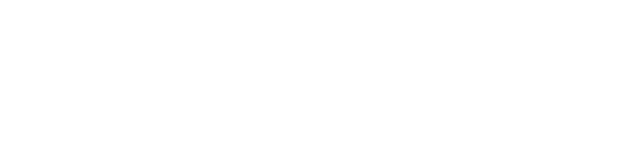
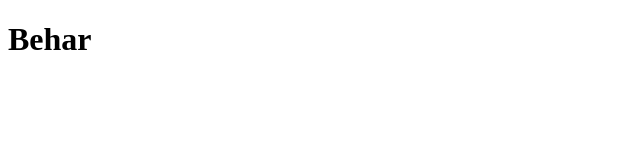
Before and after one commit to nin3ty9/Kontaktbok-Grupp-5, a plain HTML site: page Beharspage.html in a window 1280 px wide. Shown: the whole page, without its empty margins (0-640 px from the left). Drawn offline with Linux system fonts and the light colour scheme.

Commit message:
edits h1

```diff
--- a/Beharspage.html
+++ b/Beharspage.html
@@ -6,6 +6,6 @@
     <title>Kontaktbok 5 - Behar</title>
 </head>
 <body>
-
+    <h1>Behar</h1>
 </body>
 </html>
```
